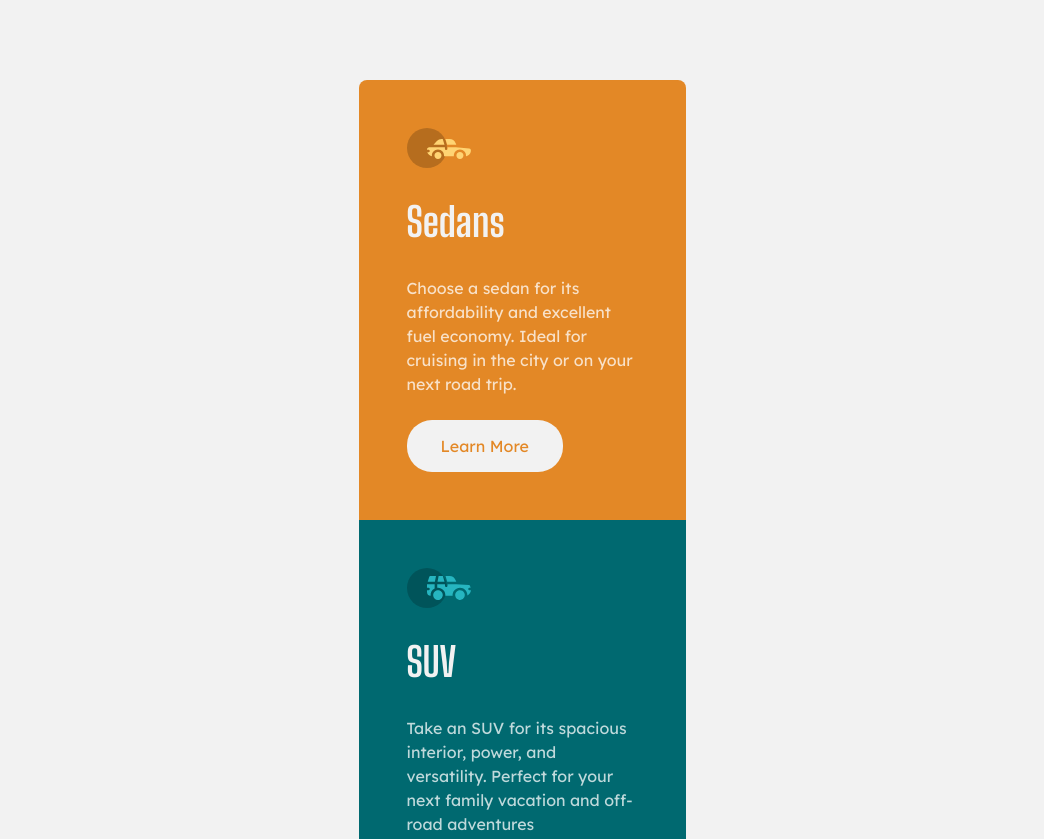
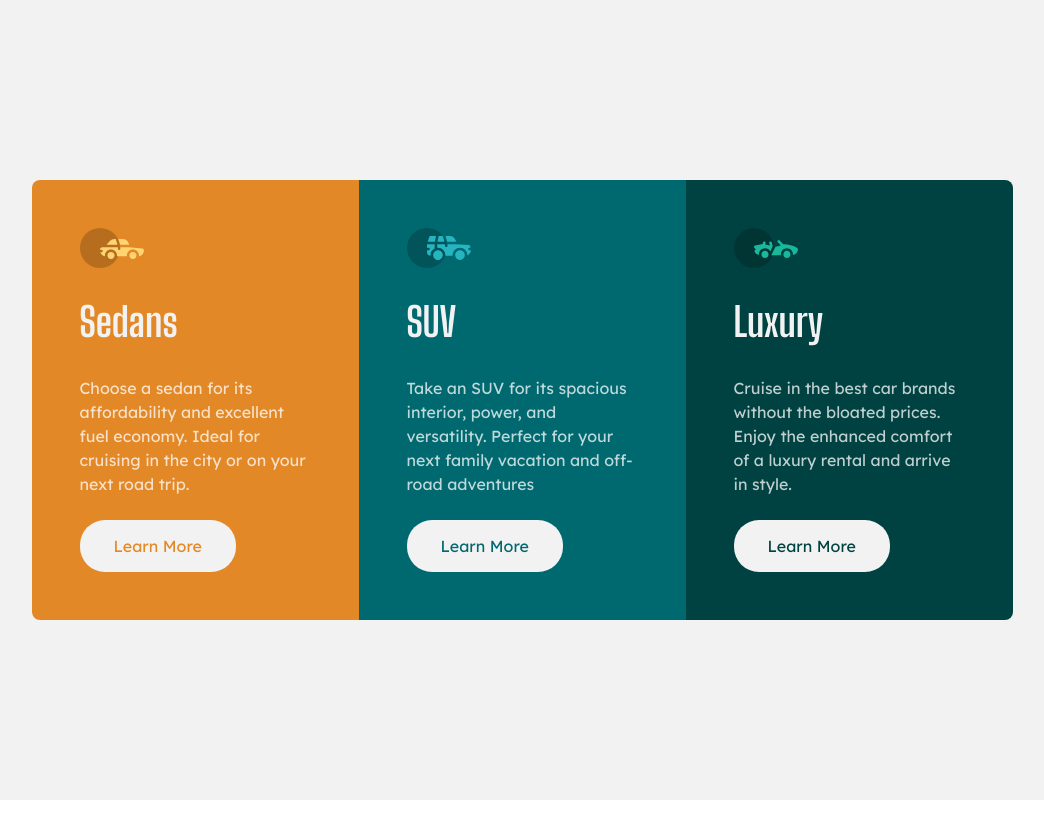
Before and after one commit to jordanallybrown/frontendmentor, a plain HTML site: page 3-column-preview-card-component-main/index.html in a window 1536 px wide. Shown: the top 839 px of the page, without its empty margins (246-1290 px from the left). After the commit the page ends 800 px from the top, so only its background shows below. Drawn offline with Linux system fonts and the light colour scheme.

Commit message:
add responsive styling

```diff
--- a/3-column-preview-card-component-main/index.html
+++ b/3-column-preview-card-component-main/index.html
@@ -23,17 +23,16 @@
     <title>Frontend Mentor | 3-column preview card component</title>
   </head>
   <body>
-    <div class="container">
-      <main>
+    <main class="container">
       <h1 class="sr-only">3-column preview card component</h1>
-        <article class="card bg-orange border-top-rounded">
+      <article class="card bg-orange">
         <div class="card__icon">
           <img src="./images/icon-sedans.svg" alt="Sedan icon" />
         </div>
         <h2 class="card__title">Sedans</h2>
         <p class="card__description">
-            Choose a sedan for its affordability and excellent fuel economy.
-            Ideal for cruising in the city or on your next road trip.
+          Choose a sedan for its affordability and excellent fuel economy. Ideal
+          for cruising in the city or on your next road trip.
         </p>
         <button class="card__cta text-orange">Learn More</button>
       </article>
@@ -43,12 +42,12 @@
         </div>
         <h2 class="card__title">SUV</h2>
         <p class="card__description">
-            Take an SUV for its spacious interior, power, and versatility.
-            Perfect for your next family vacation and off-road adventures
+          Take an SUV for its spacious interior, power, and versatility. Perfect
+          for your next family vacation and off-road adventures
         </p>
         <button class="card__cta text-cyan">Learn More</button>
       </article>
-        <article class="card bg-dark-cyan border-bottom-rounded">
+      <article class="card bg-dark-cyan">
         <div class="card__icon">
           <img src="./images/icon-luxury.svg" alt="Luxury icon" />
         </div>
@@ -60,6 +59,5 @@
         <button class="card__cta text-dark-cyan">Learn More</button>
       </article>
     </main>
-    </div>
   </body>
 </html>
--- a/3-column-preview-card-component-main/styles/style.css
+++ b/3-column-preview-card-component-main/styles/style.css
@@ -15,11 +15,12 @@
   font-family: var(--ff-body);
   font-size: var(--fs-md);
   background-color: var(--light-gray);
+  color: var(--transparent-white);
+  padding: 5rem 1.5rem;
   display: flex;
+  flex-direction: column;
   justify-content: center;
   align-items: center;
-  color: var(--transparent-white);
-  padding: 5rem 1.5rem;
 }
 
 .card {
@@ -30,6 +31,13 @@
   max-width: 327px;
   gap: 1.5rem;
   padding: 3rem;
+}
+
+.card:first-of-type {
+  border-radius: 8px 8px 0px 0px;
+}
+.card:last-of-type {
+  border-radius: 0px 0px 8px 8px;
 }
 
 .card__title {
@@ -73,9 +81,15 @@
 .bg-dark-cyan {
   background-color: var(--dark-cyan);
 }
-.border-top-rounded {
-  border-radius: 8px 8px 0px 0px;
+
+@media only screen and (min-width: 1440px) {
+  .container {
+    flex-direction: row;
+  }
+  .card:first-of-type {
+    border-radius: 8px 0px 0px 8px;
+  }
+  .card:last-of-type {
+    border-radius: 0px 8px 8px 0px;
+  }
 }
-.border-bottom-rounded {
-  border-radius: 0px 0px 8px 8px;
-}
```
Lines whose indentation alone changed are shown as unchanged.
